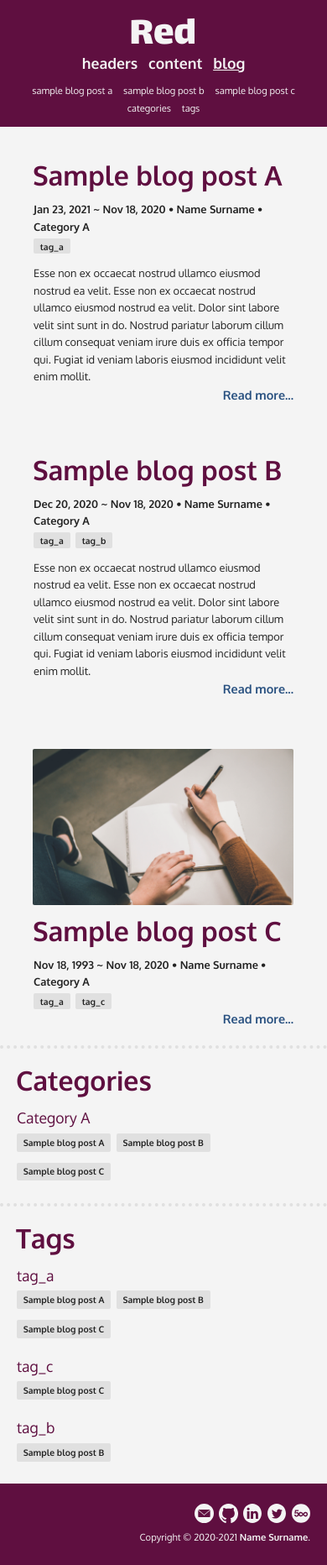
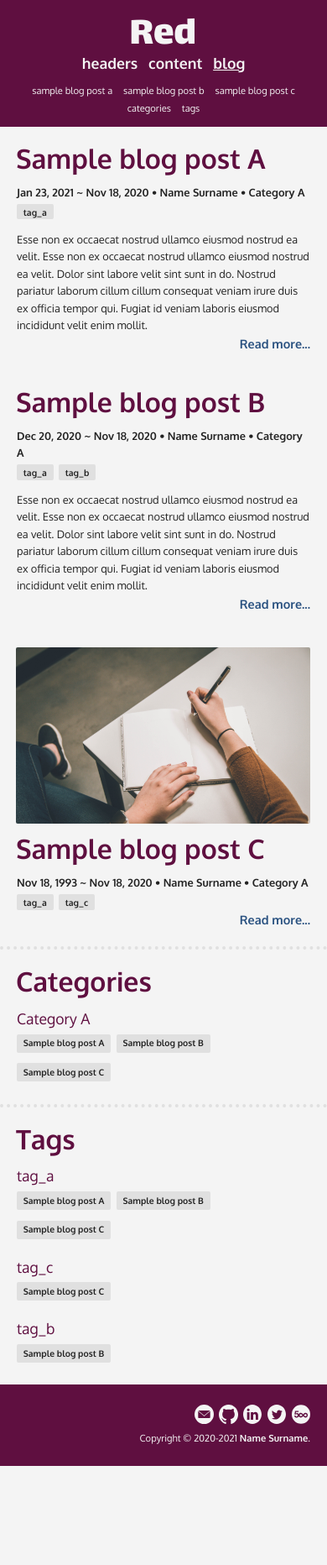
Before and after one commit to rafalkaron/r-jekyll-theme, a Jekyll site: the page built from blog.md, in a window 390 px wide. Shown: the whole page at 84% size. Built offline with Jekyll 4.4.1, drawn with Linux system fonts in a browser that asks for light colours; some web fonts are replaced; after the commit the page ends 1746 px from its top, so only the background shows below that.

Commit message:
fixed posts padding for mobile devices

```diff
--- a/_sass/r/layout/mobile.scss
+++ b/_sass/r/layout/mobile.scss
@@ -244,11 +244,17 @@ img.footer-icon {
     }
 
     article,
+    div#post-list-container article.level-1,
     footer#site-footer {
         padding: 2.5rem 2.5rem;
     }
     header#site-header {
         padding: 2.5rem 1.7rem $margin 1.7rem;
     }
+
+    div#post-list-container {
+        margin: 0;
+}
+
 }
 /*** Tall screens - END */
```
Also changed, not shown: r-jekyll-theme.gemspec.
